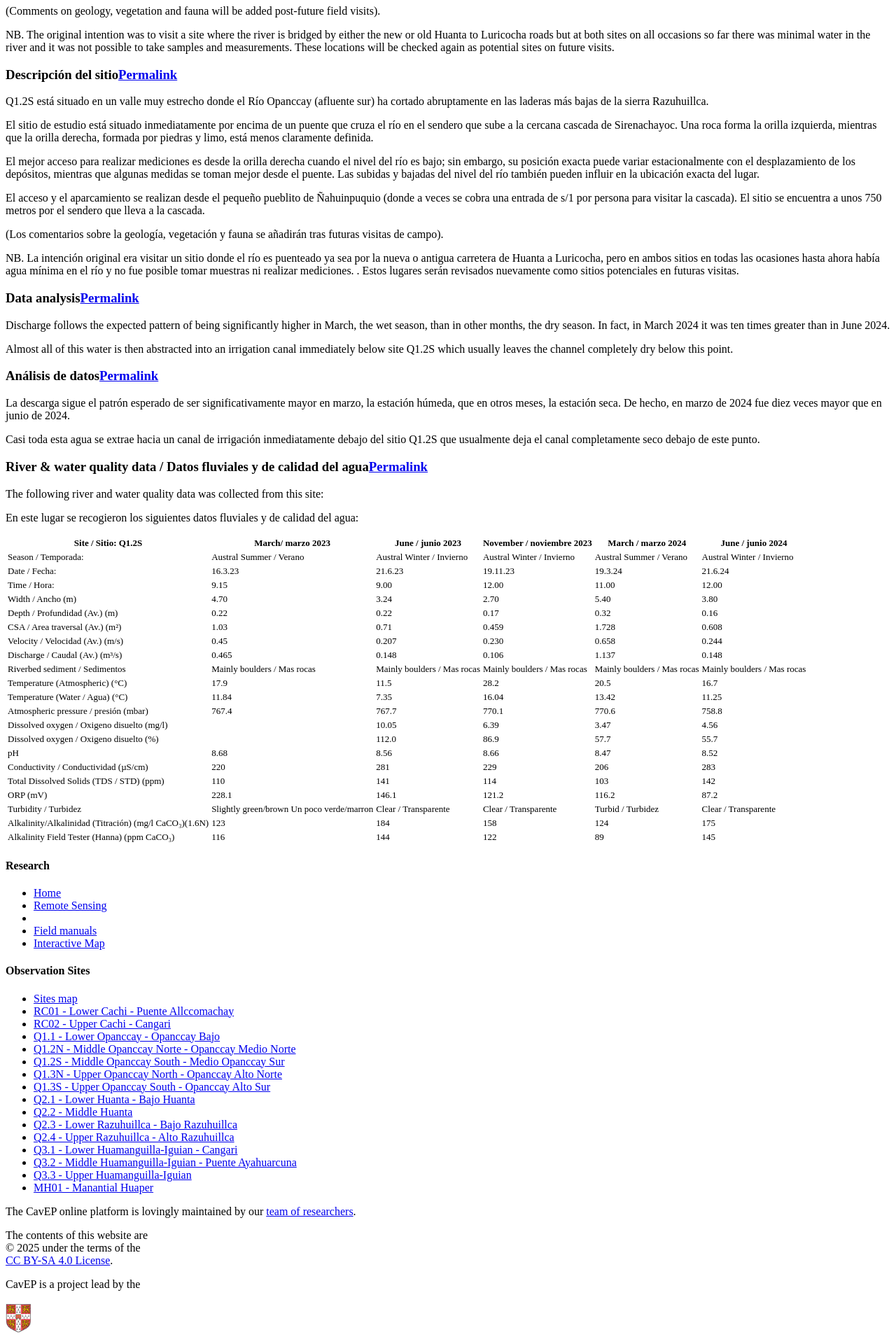
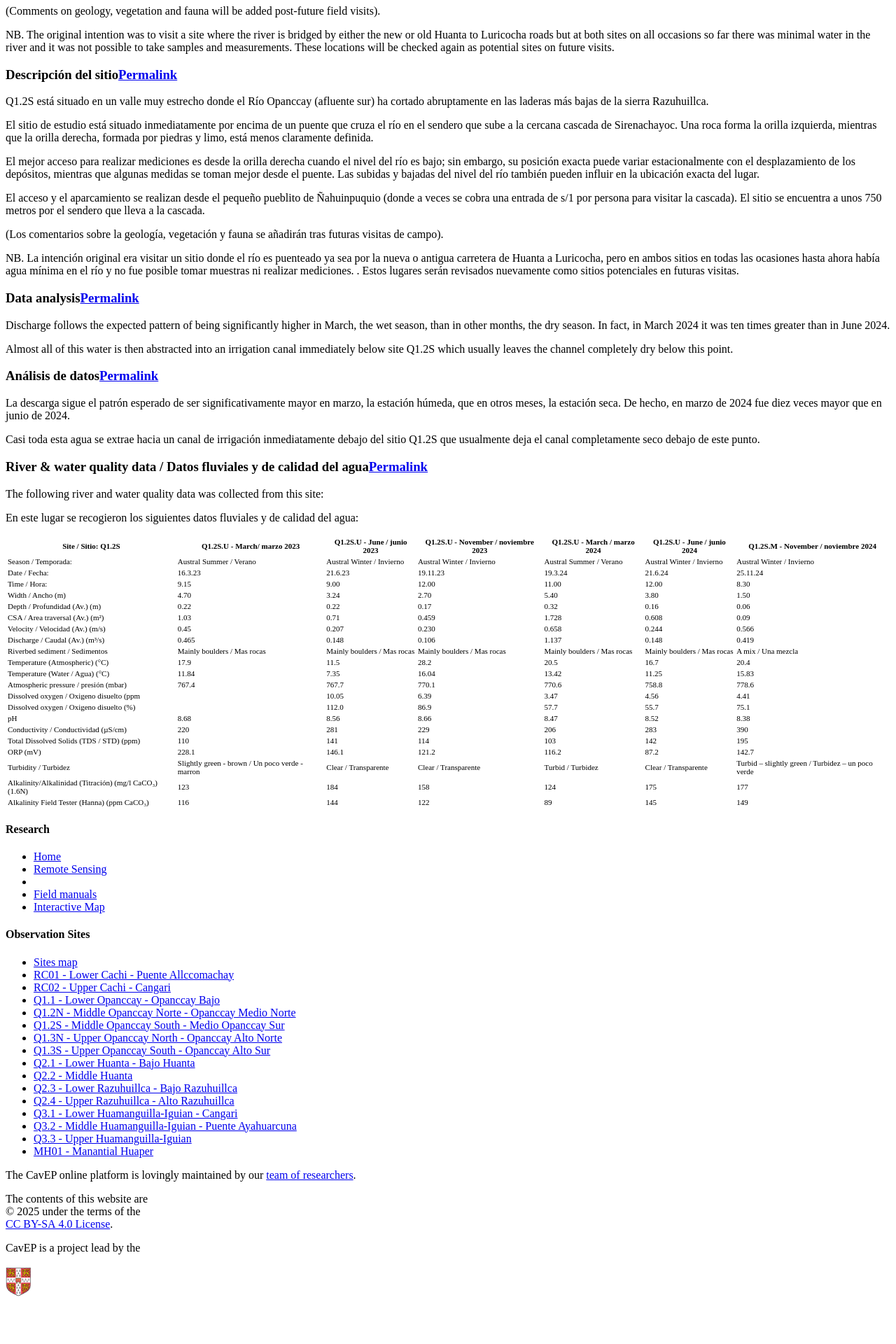
Before and after one commit to HVLepage/cavep-unah, a Jekyll site: the page built from _docs/site-network/Q1_2S.md, in a window 1280 px wide. Shown: the part 2146-4066 px from the top of the page at 70% size. Built offline with Jekyll 4.4.1, drawn with Linux system fonts in a browser that asks for light colours; comment, search, counter and statistics services are not loaded; after the commit the page ends 4014 px from its top, so only the background shows below that.

Commit message:
Update Q1_2S.md

```diff
--- a/_docs/site-network/Q1_2S.md
+++ b/_docs/site-network/Q1_2S.md
@@ -4,7 +4,7 @@ permalink: /docs/Q1_2S/
 ---
 <style scoped>
 table {
-  font-size: 13px;
+  font-size: 11px;
 }
 </style>
 
@@ -78,26 +78,26 @@ The following river and water quality data was collected from this site:
 
 En este lugar se recogieron los siguientes datos fluviales y de calidad del agua:
 
-|     Site / Sitio: Q1.2S                                        |     March/ marzo 2023                               |     June / junio 2023              |     November / noviembre 2023      |      March / marzo 2024             |     June / junio 2024               |
-|----------------------------------------------------------------|-----------------------------------------------------|------------------------------------|------------------------------------|-------------------------------------|-------------------------------------|
-|     Season / Temporada:                                        |     Austral Summer / Verano                         |     Austral Winter / Invierno      |     Austral Winter / Invierno      |     Austral Summer / Verano         |     Austral Winter / Invierno       |
-|     Date / Fecha:                                              |     16.3.23                                         |     21.6.23                        |     19.11.23                       |              19.3.24                |     21.6.24                         |
-|     Time / Hora:                                               |     9.15                                            |     9.00                           |     12.00                          |     11.00                           |     12.00                           |
-|     Width / Ancho (m)                                          |     4.70                                            |     3.24                           |     2.70                           |     5.40                            |     3.80                            |
-|     Depth / Profundidad (Av.) (m)                              |     0.22                                            |     0.22                           |     0.17                           |     0.32                            |     0.16                            |
-|     CSA / Area traversal (Av.) (m²)                            |     1.03                                            |     0.71                           |     0.459                          |     1.728                           |     0.608                           |
-|     Velocity / Velocidad    (Av.) (m/s)                        |     0.45                                            |     0.207                          |     0.230                          |     0.658                           |     0.244                           |
-|     Discharge / Caudal (Av.) (m³/s)                            |     0.465                                           |     0.148                          |     0.106                          |     1.137                           |     0.148                           |
-|     Riverbed sediment / Sedimentos                             |     Mainly boulders / Mas  rocas                    |     Mainly boulders / Mas rocas    |     Mainly boulders / Mas rocas    |     Mainly boulders / Mas  rocas    |     Mainly boulders / Mas  rocas    |
-|     Temperature (Atmospheric) (°C)                             |     17.9                                            |     11.5                           |     28.2                           |     20.5                            |     16.7                            |
-|     Temperature (Water / Agua) (°C)                            |     11.84                                           |     7.35                           |     16.04                          |     13.42                           |     11.25                           |
-|     Atmospheric pressure / presión (mbar)                      |     767.4                                           |     767.7                          |     770.1                          |     770.6                           |     758.8                           |
-|     Dissolved oxygen /   Oxigeno disuelto (mg/l)               |                                                     |     10.05                          |     6.39                           |     3.47                            |     4.56                            |
-|     Dissolved oxygen / Oxigeno disuelto (%)                    |                                                     |     112.0                          |     86.9                           |     57.7                            |     55.7                            |
-|     pH                                                         |     8.68                                            |     8.56                           |     8.66                           |     8.47                            |     8.52                            |
-|     Conductivity / Conductividad (µS/cm)                       |     220                                             |     281                            |     229                            |     206                             |     283                             |
-|     Total Dissolved Solids (TDS / STD)  (ppm)                  |     110                                             |     141                            |     114                            |     103                             |     142                             |
-|     ORP (mV)                                                   |     228.1                                           |     146.1                          |     121.2                          |     116.2                           |     87.2                            |
-|     Turbidity / Turbidez                                       |     Slightly green/brown Un poco verde/marron     |     Clear / Transparente           |     Clear / Transparente           |     Turbid / Turbidez               |     Clear / Transparente            |
-|     Alkalinity/Alkalinidad   (Titración) (mg/l CaCO₃)(1.6N)    |     123                                             |     184                            |     158                            |     124                             |     175                             |
-|     Alkalinity Field Tester (Hanna) (ppm CaCO₃)                |     116                                             |     144                            |     122                            |     89                              |     145                             |
+|     Site / Sitio: Q1.2S                                        |     Q1.2S.U - March/ marzo 2023                           |     Q1.2S.U - June / junio 2023    |     Q1.2S.U - November / noviembre 2023    |      Q1.2S.U - March / marzo 2024    |     Q1.2S.U - June / junio 2024     |     Q1.2S.M - November / noviembre 2024                     |
+|----------------------------------------------------------------|-----------------------------------------------------------|------------------------------------|--------------------------------------------|--------------------------------------|-------------------------------------|-------------------------------------------------------------|
+|     Season / Temporada:                                        |     Austral Summer / Verano                               |     Austral Winter / Invierno      |     Austral Winter / Invierno              |     Austral Summer / Verano          |     Austral Winter / Invierno       |     Austral Winter / Invierno                               |
+|     Date / Fecha:                                              |     16.3.23                                               |     21.6.23                        |     19.11.23                               |              19.3.24                 |     21.6.24                         |     25.11.24                                                |
+|     Time / Hora:                                               |     9.15                                                  |     9.00                           |     12.00                                  |     11.00                            |     12.00                           |     8.30                                                    |
+|     Width / Ancho (m)                                          |     4.70                                                  |     3.24                           |     2.70                                   |     5.40                             |     3.80                            |     1.50                                                    |
+|     Depth / Profundidad (Av.) (m)                              |     0.22                                                  |     0.22                           |     0.17                                   |     0.32                             |     0.16                            |     0.06                                                    |
+|     CSA / Area traversal (Av.) (m²)                            |     1.03                                                  |     0.71                           |     0.459                                  |     1.728                            |     0.608                           |     0.09                                                    |
+|     Velocity / Velocidad    (Av.) (m/s)                        |     0.45                                                  |     0.207                          |     0.230                                  |     0.658                            |     0.244                           |     0.566                                                   |
+|     Discharge / Caudal (Av.) (m³/s)                            |     0.465                                                 |     0.148                          |     0.106                                  |     1.137                            |     0.148                           |     0.419                                                   |
+|     Riverbed sediment / Sedimentos                             |     Mainly boulders / Mas  rocas                          |     Mainly boulders / Mas rocas    |     Mainly boulders / Mas rocas            |     Mainly boulders / Mas  rocas     |     Mainly boulders / Mas  rocas    |     A mix / Una mezcla                                      |
+|     Temperature (Atmospheric) (°C)                             |     17.9                                                  |     11.5                           |     28.2                                   |     20.5                             |     16.7                            |     20.4                                                    |
+|     Temperature (Water / Agua) (°C)                            |     11.84                                                 |     7.35                           |     16.04                                  |     13.42                            |     11.25                           |     15.83                                                   |
+|     Atmospheric pressure / presión (mbar)                      |     767.4                                                 |     767.7                          |     770.1                                  |     770.6                            |     758.8                           |     778.6                                                   |
+|     Dissolved oxygen /   Oxigeno disuelto (ppm                 |                                                           |     10.05                          |     6.39                                   |     3.47                             |     4.56                            |     4.41                                                    |
+|     Dissolved oxygen / Oxigeno disuelto (%)                    |                                                           |     112.0                          |     86.9                                   |     57.7                             |     55.7                            |     75.1                                                    |
+|     pH                                                         |     8.68                                                  |     8.56                           |     8.66                                   |     8.47                             |     8.52                            |     8.38                                                    |
+|     Conductivity / Conductividad (µS/cm)                       |     220                                                   |     281                            |     229                                    |     206                              |     283                             |     390                                                     |
+|     Total Dissolved Solids (TDS / STD)  (ppm)                  |     110                                                   |     141                            |     114                                    |     103                              |     142                             |     195                                                     |
+|     ORP (mV)                                                   |     228.1                                                 |     146.1                          |     121.2                                  |     116.2                            |     87.2                            |     142.7                                                   |
+|     Turbidity / Turbidez                                       |     Slightly green - brown / Un poco   verde - marron     |     Clear / Transparente           |     Clear / Transparente                   |     Turbid / Turbidez                |     Clear / Transparente            |     Turbid – slightly green / Turbidez –   un poco verde    |
+|     Alkalinity/Alkalinidad   (Titración) (mg/l CaCO₃)(1.6N)    |     123                                                   |     184                            |     158                                    |     124                              |     175                             |     177                                                     |
+|     Alkalinity Field Tester (Hanna) (ppm CaCO₃)                |     116                                                   |     144                            |     122                                    |     89                               |     145                             |     149                                                     |
```
